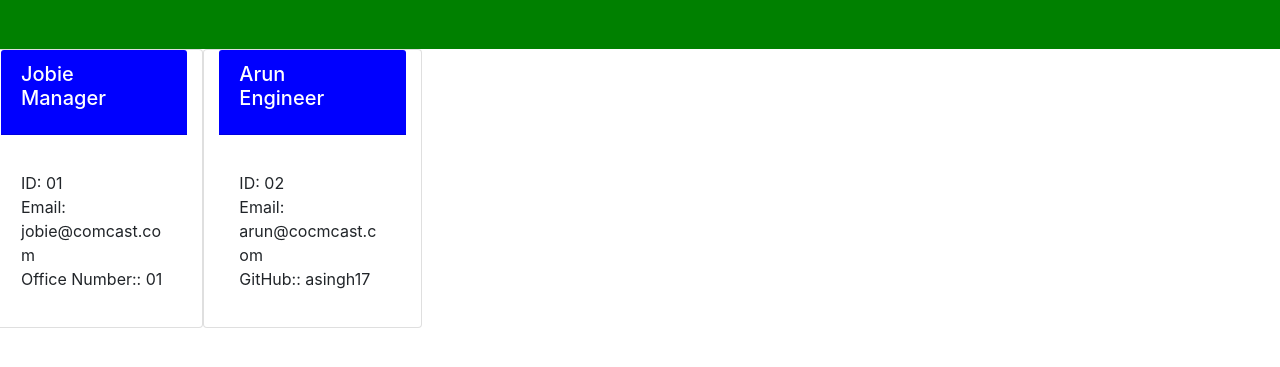
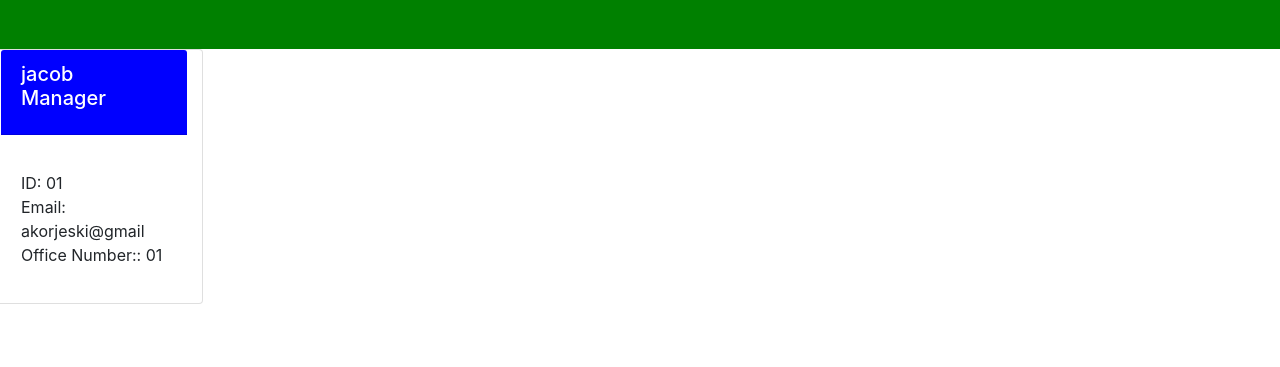
Before and after one commit to akorjeski/Team_Profile_Generator, a website: page output/profile.html in a window 1280 px wide. Shown: the part 51-418 px from the top of the page. Drawn offline with nearby package versions, Linux system fonts and the light colour scheme.

```diff
--- a/output/profile.html
+++ b/output/profile.html
@@ -47,7 +47,7 @@
         </header>
         <div class=row><div class="card col-md-2" style="width: 18rem;">
             <div class="card-header">
-                <h5 class="card-title"><span id="name">Jobie</span>
+                <h5 class="card-title"><span id="name">jacob</span>
                 <br>
                 Manager
                 </h5>
@@ -55,22 +55,8 @@
             <div class="card-body">
                 <p class="card-text">
                     <div>ID: <span id="ID">01</span></div>
-                        <div>Email: <span id="email">jobie@comcast.com</span></div>
+                        <div>Email: <span id="email">akorjeski@gmail</span></div>
                     <div>Office Number:: <span id="role">01</span></div>
                 </p>
             </div>
-        </div><div class="card col-md-2" style="width: 18rem;">
-            <div class="card-header">
-                <h5 class="card-title"><span id="name">Arun</span>
-                <br>
-                Engineer
-                </h5>
-            </div>
-            <div class="card-body">
-                <p class="card-text">
-                    <div>ID: <span id="ID">02</span></div>
-                        <div>Email: <span id="email">arun@cocmcast.com</span></div>
-                    <div>GitHub:: <span id="role">asingh17</span></div>
-                </p>
-            </div>
         </div></div></body></html>
```
